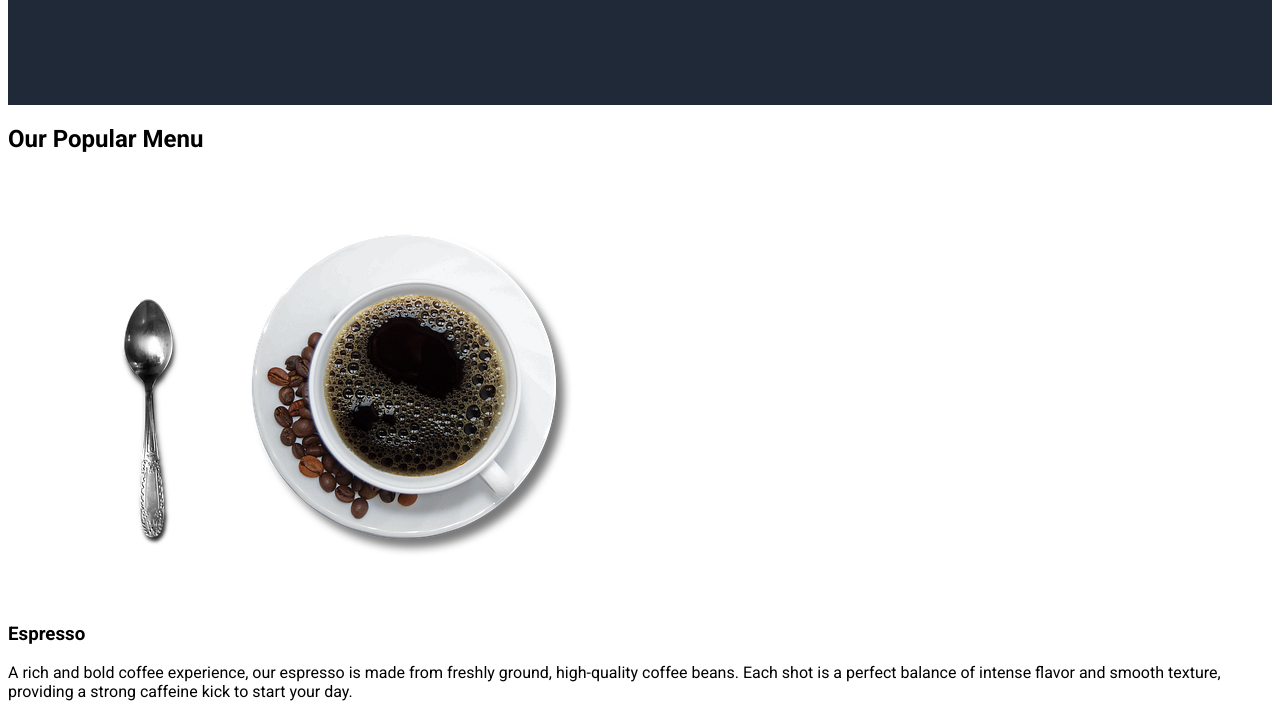
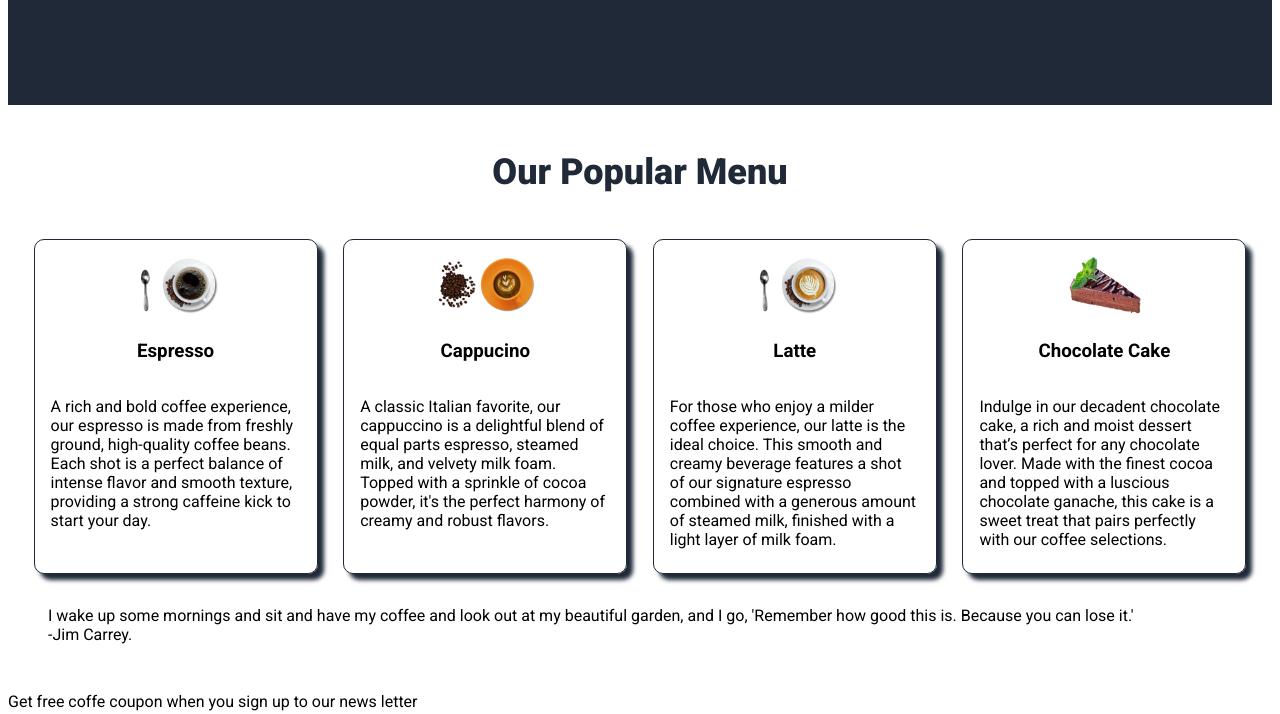
Before and after one commit to Rhman8991/odin-landing-page, a plain HTML site: page index.html in a window 1280 px wide. Shown: the part 440-1154 px from the top of the page. Drawn offline with Linux system fonts and the light colour scheme.

Commit message:
Make body flex container and add gap to each section, style product information section

```diff
--- a/styles.css
+++ b/styles.css
@@ -1,5 +1,8 @@
 body {
     font-family: "Roboto", sans-serif;
+    display: flex;
+    flex-direction: column;
+    gap: 16px;
 }
 
 .hero {
@@ -80,3 +83,31 @@ body {
     border-radius: 10px;
     border: none;
 }
+
+.information-header-text {
+    font-size: 36px;
+    font-weight: 900;
+    color: #1f2937;
+    text-align: center;
+}
+
+.information-card-container {
+    display: flex;
+    justify-content: space-evenly;
+}
+
+.card {
+    display: flex;
+    flex-direction: column;
+    align-items: center;
+    width: 250px;
+    margin-top: 16px;
+    padding: 8px 16px;
+    border: 1px solid #1f2937;
+    border-radius: 10px;
+    box-shadow: 6px 6px 4px #1f2937;
+}
+
+.card img {
+    width: 110px;
+}
```
